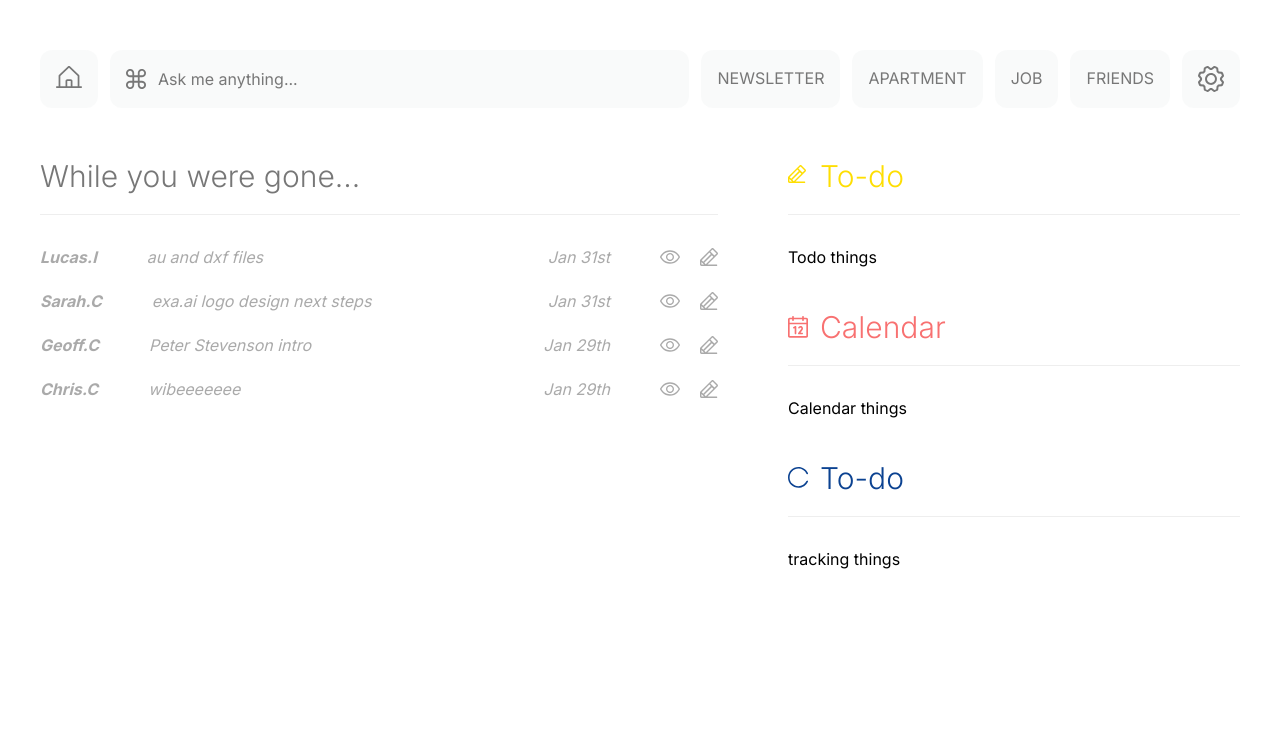
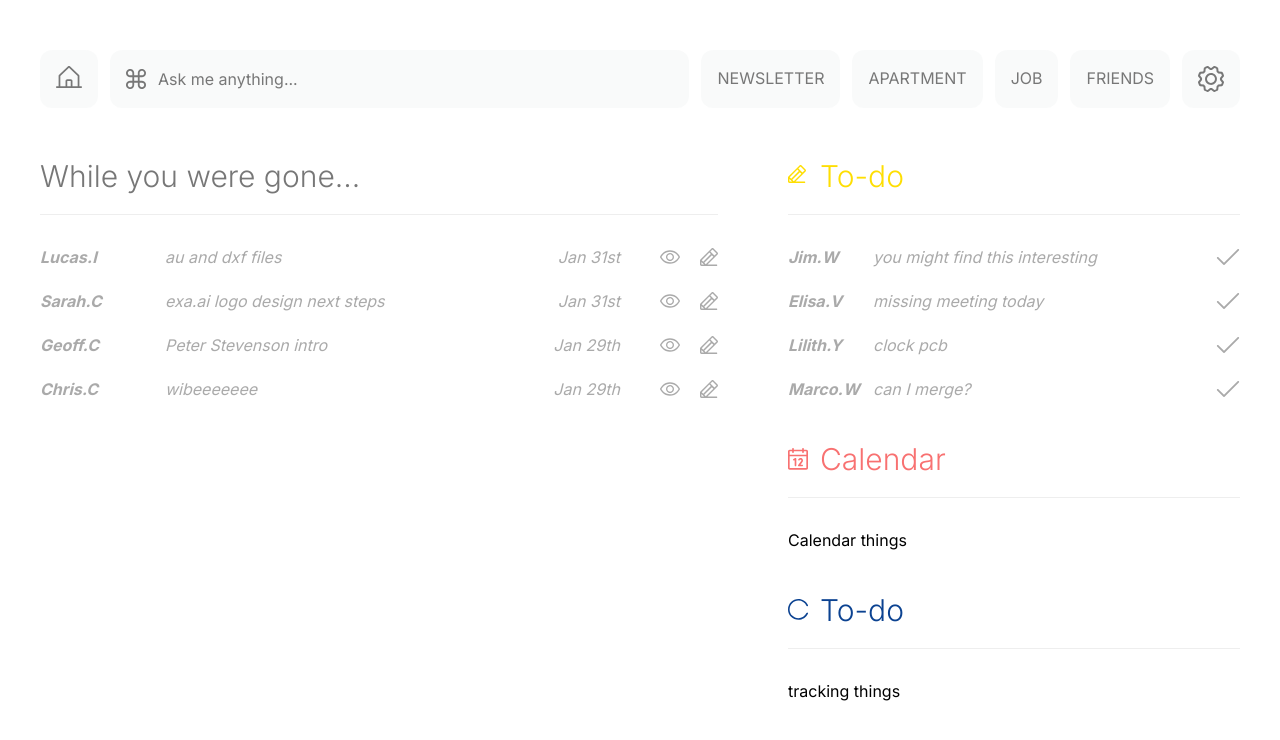
Before and after one commit to marcowang01/envelope-demo, a Next.js app: page / in a window 1280 px wide. Shown: the top 740 px of the page. Built offline with nearby package versions, Linux system fonts and the light colour scheme.

Commit message:
todo card done

```diff
--- a/src/components/emailRow.tsx
+++ b/src/components/emailRow.tsx
@@ -1,6 +1,7 @@
 import { CheckIcon } from "@/assets/check-icon";
 import { EyeIcon } from "@/assets/eye-icon";
 import { PencilIcon } from "@/assets/pencil-icon";
+import clsx from "clsx";
 
 function formatDate(date: Date): string {
   const formatter = new Intl.DateTimeFormat('en-US', { month: 'short', day: 'numeric' });
@@ -23,17 +24,19 @@ export function EmailRow({
   sender,
   title,
   date,
+  gapClass,
   actions
 } : {
   sender: string
   title: string
   date?: string
+  gapClass: string
   actions: string[]
 }){
 
   return (
-    <div className="italic text-gray-450  flex flex-row gap-[50px] font-xl w-full">
-      <div className="font-bold cursor-pointer hover:text-gray-800 active:text-gray-500">
+    <div className={clsx("italic text-gray-450  flex flex-row font-xl w-full", gapClass)}>
+      <div className="font-bold cursor-pointer hover:text-gray-800 active:text-gray-500 w-[85px]">
         {sender}
       </div>
       <div className="grow flex flex-row justify-between items-center  hover:text-gray-800  active:text-gray-500  cursor-pointer">
--- a/src/components/summaryCard.tsx
+++ b/src/components/summaryCard.tsx
@@ -13,6 +13,7 @@ function SummaryCardItems() {
             sender={email.sender}
             title={email.title}
             date={email.date}
+            gapClass={"gap-[40px]"}
             actions={["view", "edit"]}
           />
           </div>
--- a/src/components/todoCard.tsx
+++ b/src/components/todoCard.tsx
@@ -1,11 +1,25 @@
 import { Card } from "./card";
 import { todos } from "@/data/emails";
 import { PencilIcon } from "@/assets/pencil-icon";
+import { EmailRow } from "./emailRow";
+
 
 function TodoCardItems() {
   return(
-    <div>
-      Todo things
+    <div className="flex flex-col gap-[20px] w-full">
+      {todos.map((email, index) => {
+        return (
+          <div>
+          <EmailRow
+            key={`summary-${index}`}
+            sender={email.sender}
+            title={email.title}
+            gapClass={"gap-[0px]"}
+            actions={["check"]}
+          />
+          </div>
+        )
+      })}
     </div>
   )
 }
```
